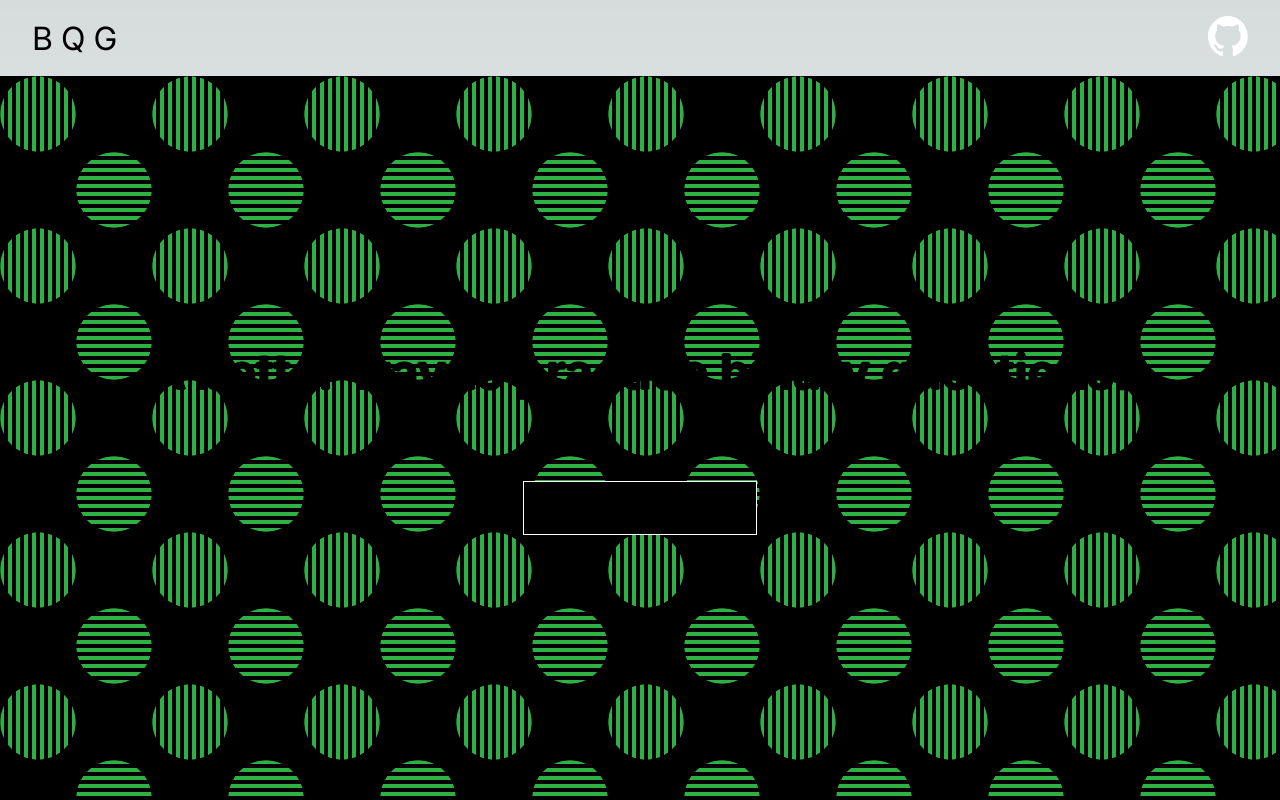
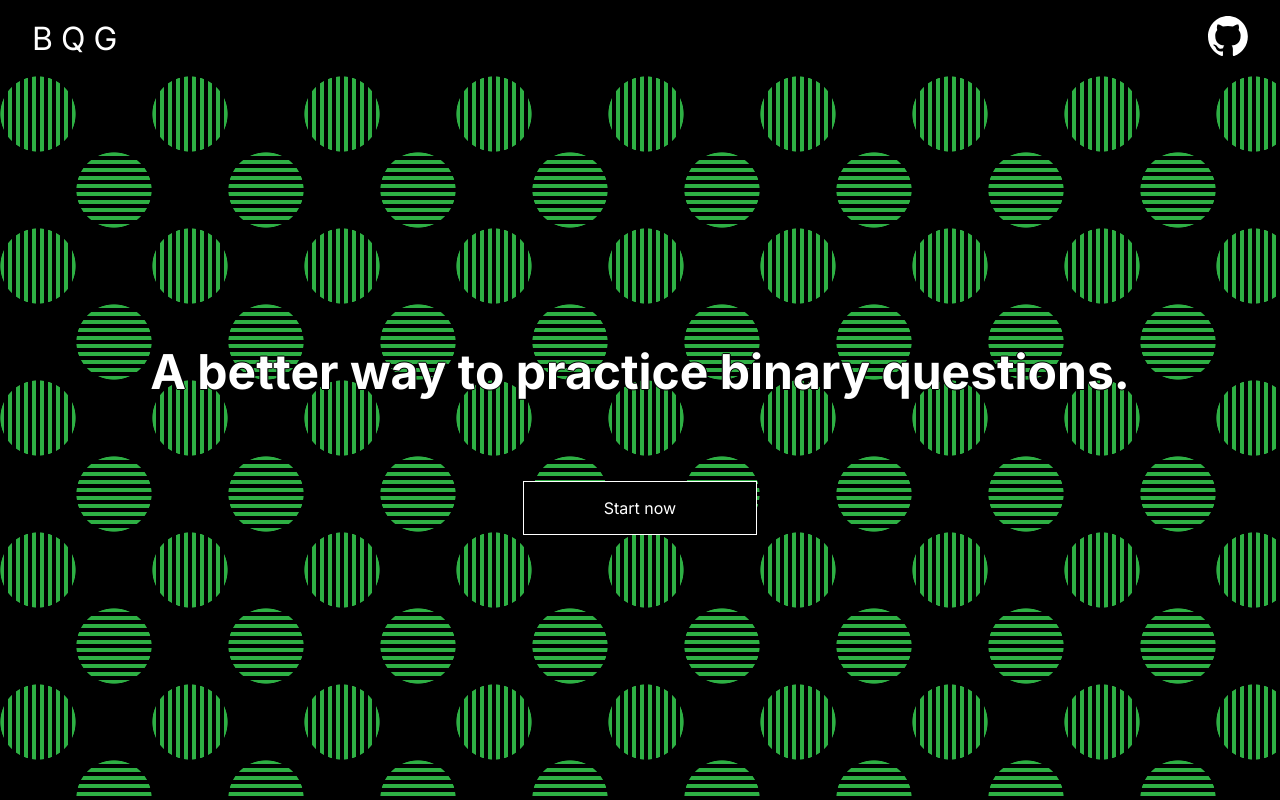
Before and after one commit to Bsodoge/Binary-Questions-Generator, a Next.js app: page / in a window 1280 px wide. Built offline with nearby package versions, Linux system fonts and the light colour scheme.

Commit message:
Remove lightmode

```diff
--- a/src/app/globals.css
+++ b/src/app/globals.css
@@ -5,47 +5,9 @@
     'Roboto Mono', 'Oxygen Mono', 'Ubuntu Monospace', 'Source Code Pro',
     'Fira Mono', 'Droid Sans Mono', 'Courier New', monospace;
 
-  --foreground-rgb: 0, 0, 0;
-  --background-start-rgb: 214, 219, 220;
-  --background-end-rgb: 255, 255, 255;
-
-  --primary-glow: conic-gradient(
-    from 180deg at 50% 50%,
-    #16abff33 0deg,
-    #0885ff33 55deg,
-    #54d6ff33 120deg,
-    #0071ff33 160deg,
-    transparent 360deg
-  );
-  --secondary-glow: radial-gradient(
-    rgba(255, 255, 255, 1),
-    rgba(255, 255, 255, 0)
-  );
-
-  --tile-start-rgb: 239, 245, 249;
-  --tile-end-rgb: 228, 232, 233;
-  --tile-border: conic-gradient(
-    #00000080,
-    #00000040,
-    #00000030,
-    #00000020,
-    #00000010,
-    #00000010,
-    #00000080
-  );
-
-  --callout-rgb: 238, 240, 241;
-  --callout-border-rgb: 172, 175, 176;
-  --card-rgb: 180, 185, 188;
-  --card-border-rgb: 131, 134, 135;
-}
-
-@media (prefers-color-scheme: dark) {
-  :root {
   --foreground-rgb: 255, 255, 255;
   --background-start-rgb: 0, 0, 0;
   --background-end-rgb: 0, 0, 0;
-
   --primary-glow: radial-gradient(rgba(1, 65, 255, 0.4), rgba(1, 65, 255, 0));
   --secondary-glow: linear-gradient(
       to bottom right,
@@ -53,7 +15,6 @@
       rgba(1, 65, 255, 0),
       rgba(1, 65, 255, 0.3)
   );
-
   --tile-start-rgb: 2, 13, 46;
   --tile-end-rgb: 2, 5, 19;
   --tile-border: conic-gradient(
@@ -70,7 +31,6 @@
   --callout-border-rgb: 108, 108, 108;
   --card-rgb: 100, 100, 100;
   --card-border-rgb: 200, 200, 200;
-  }
 }
 
 * {
```
Lines whose indentation alone changed are shown as unchanged.
